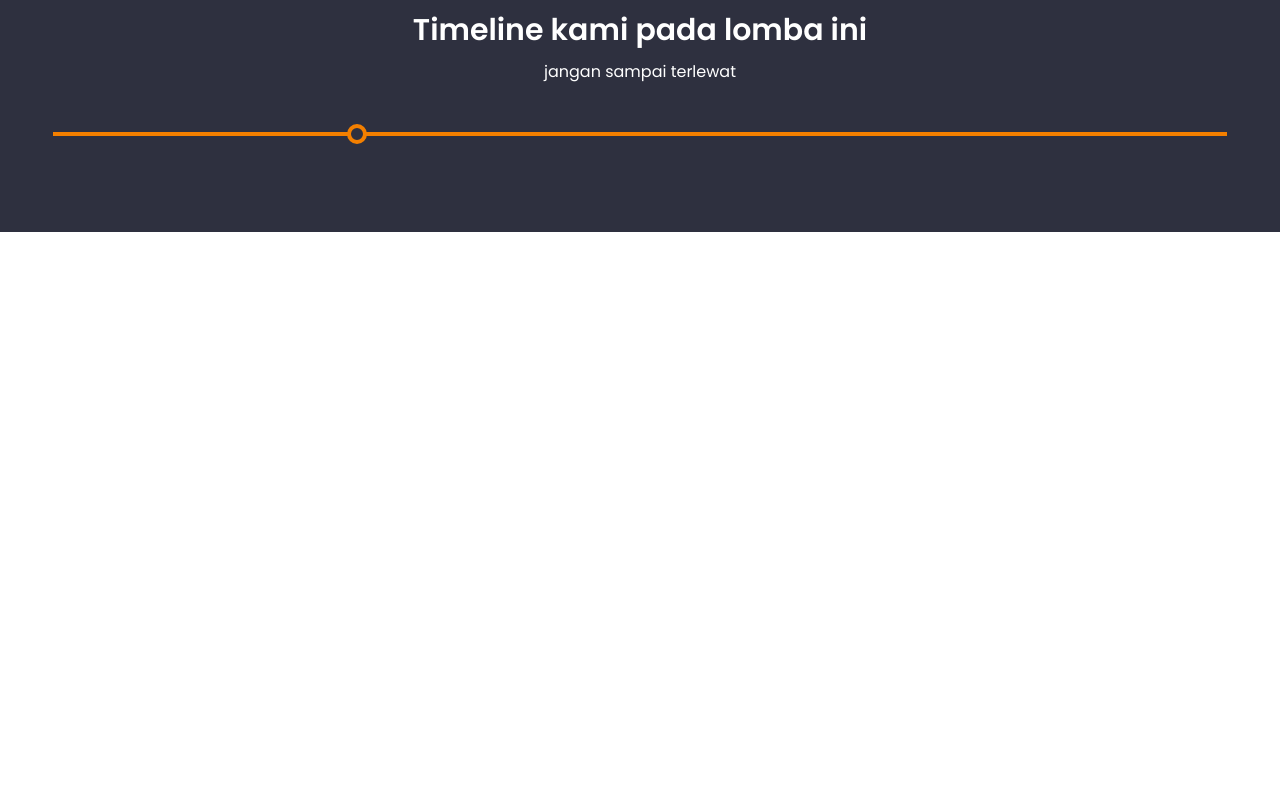
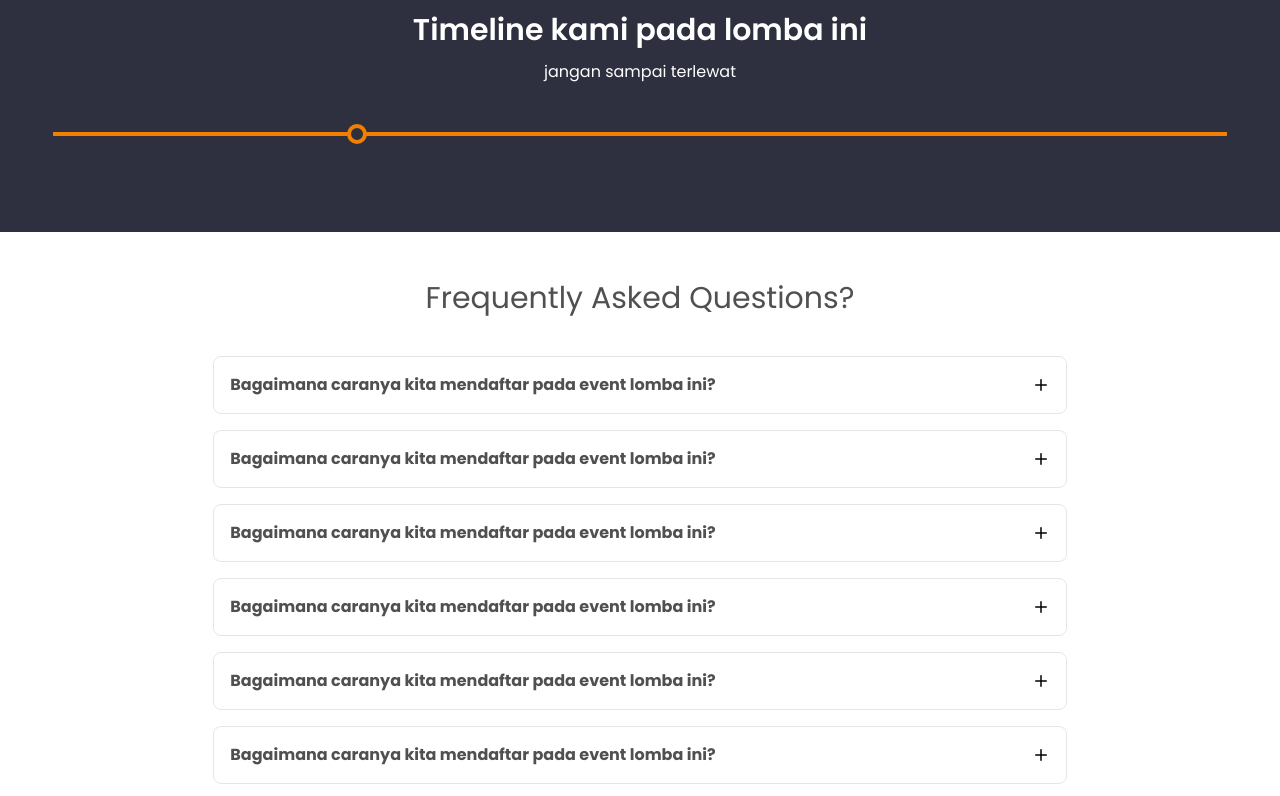
Before and after one commit to rianmz-genz/webiitc, a Next.js app: page / in a window 1280 px wide. Shown: the part 2867-3663 px from the top of the page. Before the commit the page ends 3099 px from the top, so only its background shows below. Built offline with nearby package versions, Linux system fonts and the light colour scheme.

Commit message:
add faq section

```diff
--- a/pages/index.js
+++ b/pages/index.js
@@ -1,4 +1,4 @@
-import { AboutSection, CompetitionSection, HeroSection, SkemaSection, TimelineSection } from '@/components'
+import { AboutSection, CompetitionSection, FaqSection, HeroSection, SkemaSection, TimelineSection } from '@/components'
 import Head from 'next/head'
 
 export default function Home() {
@@ -13,6 +13,7 @@ export default function Home() {
       <SkemaSection />
       <CompetitionSection />
       <TimelineSection />
+      <FaqSection />
     </main>
   )
 }
```
